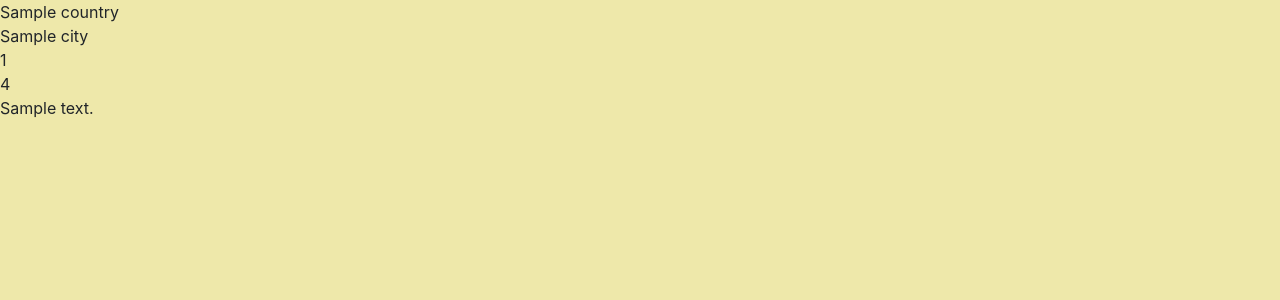
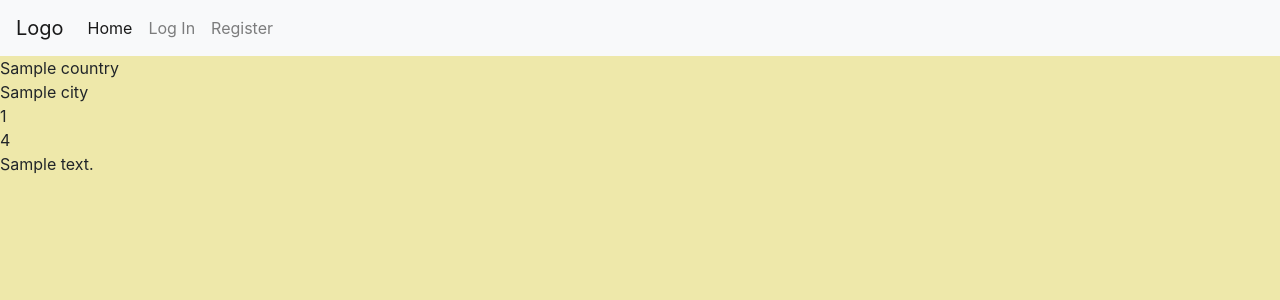
Before and after one commit to alexandruvalentin/Citizfied, a Flask app: page / in a window 1280 px wide. Shown: the top 300 px of the page. Run offline with Flask 2, Linux system fonts and the light colour scheme; a database or web service that is not in the repository returns one stand-in record (values such as "Sample title"); some libraries are stand-ins or nearby versions.

Commit message:
Add Bootstrap Navbar

```diff
--- a/templates/base.html
+++ b/templates/base.html
@@ -18,8 +18,36 @@
 
 <body>
 
+    <header>
+        <nav class="navbar navbar-expand-lg navbar-light bg-light">
+            <a class="navbar-brand" href="{{ url_for('get_reviews') }}">Logo</a>
+            <button class="navbar-toggler" type="button" data-toggle="collapse" data-target="#navbarNav"
+                aria-controls="navbarNav" aria-expanded="false" aria-label="Toggle navigation">
+                <span class="fas fa-bars"></span>
+            </button>
+            <div class="collapse navbar-collapse" id="navbarNav">
+                <ul class="navbar-nav">
+                    <li class="nav-item active">
+                        <a class="nav-link" href="{{ url_for('get_reviews') }}">Home <span
+                                class="sr-only">(current)</span></a>
+                    </li>
+                    <li class="nav-item">
+                        <a class="nav-link" href="#">Log In</a>
+                    </li>
+                    <li class="nav-item">
+                        <a class="nav-link" href="#">Register</a>
+                    </li>
+                </ul>
+            </div>
+        </nav>
+    </header>
+
     {% block content %}
     {% endblock %}
+
+
+
+
 
     <script src="https://code.jquery.com/jquery-3.6.0.min.js"
         integrity="sha256-/xUj+3OJU5yExlq6GSYGSHk7tPXikynS7ogEvDej/m4=" crossorigin="anonymous"></script>
```
